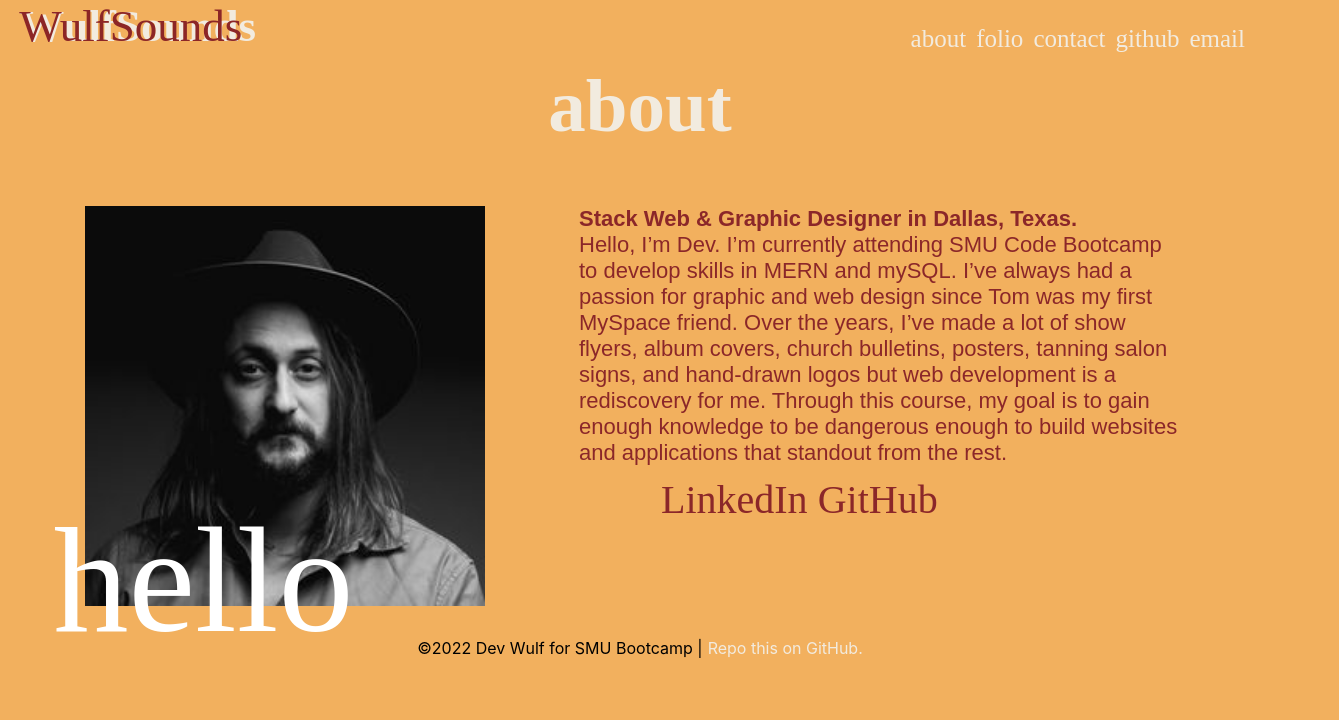
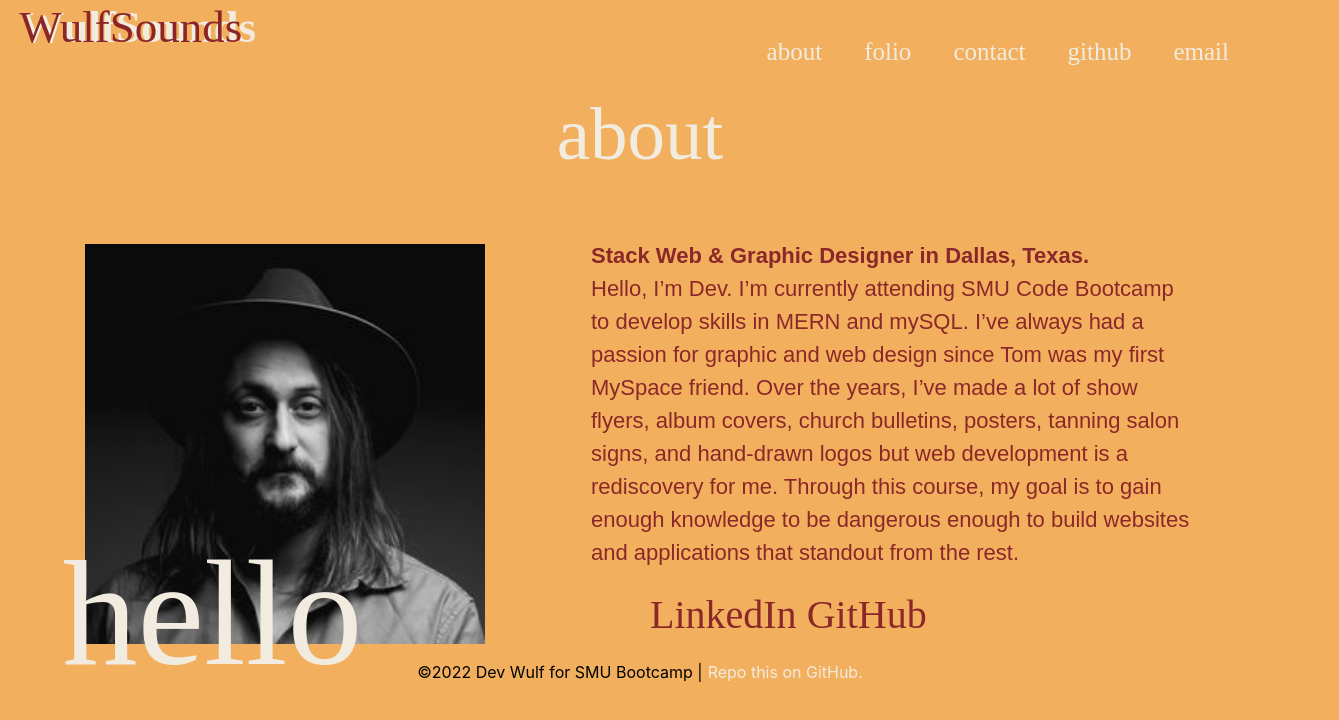
Before and after one commit to wulfsounds/folio-v3, a React (Create React App) app: page /about in a window 1280 px wide. Shown: the top 720 px of the page, 1339 px wide, since content can reach past the window. Built offline with nearby package versions, Linux system fonts and the light colour scheme; a web font is replaced by a local one.

Commit message:
update Footers, contact page, bootstrap

```diff
--- a/public/index.html
+++ b/public/index.html
@@ -26,6 +26,7 @@
     <!--------- The Following is code from the author @wulfsounds ----------->
     <!-- Third-Party Fonts.css -->
     <link rel="stylesheet" href="https://use.typekit.net/bne8ghy.css">
+    <link rel="stylesheet" href="https://cdn.jsdelivr.net/npm/bootstrap@4.6.1/dist/css/bootstrap.min.css" integrity="sha384-zCbKRCUGaJDkqS1kPbPd7TveP5iyJE0EjAuZQTgFLD2ylzuqKfdKlfG/eSrtxUkn" crossorigin="anonymous">
     <!----------------------------------------------------------------------->
     <title>React App</title>
   </head>
--- a/src/components/Footer.js
+++ b/src/components/Footer.js
@@ -2,7 +2,7 @@ import React from "react";
 
 function Footer() {
     return (
-        <footer>
+        <footer className="home-foot">
         ©2022 Dev Wulf for SMU Bootcamp | <span><a href="https://github.com/wulfsounds/portfolio">Repo this on GitHub.</a></span>
       </footer>
     )
--- a/src/components/Form.js
+++ b/src/components/Form.js
@@ -1,8 +1,9 @@
 import React, { useState } from "react";
 import bootstrap from "bootstrap";
-import "../../src/main2.css"
+import "../../src/main2.css";
 
-const FORM_ENDPOINT = "https://public.herotofu.com/v1/758cd9e0-cb75-11ec-a557-034a17e2da28"; //herotofu form link goes here
+const FORM_ENDPOINT =
+	"https://public.herotofu.com/v1/758cd9e0-cb75-11ec-a557-034a17e2da28"; //herotofu form link goes here
 
 const Form = () => {
 	const [submitted, setSubmitted] = useState(false);
@@ -13,7 +14,7 @@ const Form = () => {
 	};
 
 	if (submitted) {
-		return(
+		return (
 			<>
 				<h4 id="splash-text">Thank You!</h4>
 				<p className="say-it">I'll be in touch soon!</p>
@@ -21,27 +22,60 @@ const Form = () => {
 		);
 	}
 
-	return(
+	return (
+		<>
+			<main className="container col-12">
 				<form
+					className="container col-12"
 					action={FORM_ENDPOINT}
 					onSubmit={handleSubmit}
 					method="POST"
 					target="_blank"
 				>
-			<div className="form-group">
-				<input className="form-control" type="text" placeholder="Name" name="name" required />
+					<h3 className="contact-title">contact</h3>
+					<div className="form-group col-4">
+						<input
+							className="form-control"
+							type="text"
+							placeholder="Name"
+							name="name"
+							required
+						/>
 					</div>
-			<div className="form-group">
-				<input type="email" placeholder="Email" name="email" required />
+					<div className="form-group col-4">
+						<input
+						className="form-control"
+							type="email"
+							placeholder="Email"
+							name="email"
+							required
+						/>
 					</div>
-			<div className="form-group">
-				<textarea placeholder="Message" name="message" required />
+					<div className="form-group col-4">
+						<textarea
+						className="form-control"
+							placeholder="Message"
+							name="message"
+							required
+						/>
 					</div>
 					<div>
-				<button className="btn btn-primary" type="submit">Send Message</button>
+						<button className="btn btn-primary" type="submit">
+							Send Message
+						</button>
 					</div>
 				</form>
-	)
-}
+			</main>
+			<footer className="contact-foot">
+				©2022 Dev Wulf for SMU Bootcamp |{" "}
+				<span>
+					<a href="https://github.com/wulfsounds/portfolio">
+						Repo this on GitHub.
+					</a>
+				</span>
+			</footer>
+		</>
+	);
+};
 
 export default Form;
--- a/src/components/Project.js
+++ b/src/components/Project.js
@@ -145,6 +145,14 @@ function Project() {
 					</p>
 				</div>
 			</section>
+			<footer className="folio-foot">
+				©2022 Dev Wulf for SMU Bootcamp |{" "}
+				<span>
+					<a href="https://github.com/wulfsounds/portfolio">
+						Repo this on GitHub.
+					</a>
+				</span>
+			</footer>
 		</>
 	);
 }
--- a/src/css/about.css
+++ b/src/css/about.css
@@ -1,7 +1,7 @@
 .profile-pic {
     width: 400px;
     margin-top: 2em;
-    margin-left: 9em;
+    margin-left: 0em;
 }
 
 main {
@@ -15,7 +15,7 @@ h3 {
     font-size: 150px;
     font-weight: 400;
     font-style: normal;
-    color: #FFF;
+    color: #F2EBDF;
     margin-top: -0.75em;
     margin-left: 1.02em;
     width: 630px;
@@ -30,7 +30,7 @@ h3 {
     font-size: 22px;
     width: 600px;
     margin-top: -26em;
-    margin-left: 29em;
+    margin-left: 23em;
 }
 
 .bio {
@@ -44,23 +44,32 @@ img {
 
 .about-box {
     margin-top: 25px;
-    margin-bottom: 230px;
+    margin-bottom: 0;
 }
 
 .about-foot {
-    margin-top: -115px;
+    margin-top: 15px;
 }
 
 .hello {
     font-family: mighty-slab, serif;
     font-style: normal;
-    margin-left: .75em;
+    margin-left: -.15em;
     margin-top: -.45em;
 }
 
 .page-title {
-    font-family: lust;
+    font-family: mighty-slab, serif;
+    font-weight: normal;
     font-size: 75px;
+}
+
+.contact-title {
+    margin: -40px 15px 30px 0px;
+    font-family: mighty-slab, serif;
+    font-weight: normal;
+    font-size: 75px;
+    text-align: center;
 }
 
 .contact {
@@ -74,6 +83,6 @@ img {
 
 
 .contact-icons {
-    margin-left: 710px;
+    margin-left: 555px;
     margin-top: 10px;
 }
--- a/src/main2.css
+++ b/src/main2.css
@@ -41,7 +41,8 @@ li {
 
 .folio-title {
     margin-left: 620px;
-    font-family: lust;
+    font-family: mighty-slab, serif;
+    font-weight: normal;
     font-size: 75px;
 
 }
@@ -70,7 +71,7 @@ li {
     display: flex;
     flex-direction: row;
     align-content: center;
-    margin-right: -25px;
+    margin-right: 0px;
     margin-left: 480px;
     margin-top: 20px;
 }
@@ -79,7 +80,7 @@ li {
     display: flex;
     flex-direction: row;
     align-content: center;
-    margin-right: -25px;
+    margin-right: 0px;
     margin-left: 540px;
     margin-top: 20px;
 }
@@ -342,6 +343,8 @@ p {
 main {
     display: flex;
     flex-direction: column;
+    justify-content: center;
+    align-content: center;
 }
 
 #splash-text {
@@ -396,12 +399,41 @@ img {
 
 footer {
     display: flex;
-    margin: 140px 0 10px 0;
+    margin: 65px 0 10px 0;
     justify-content: center;
     align-items: center;
     color: #000
+}
+.home-foot {
+    margin: 65px 0 10px 0;
+}
+
+.folio-foot {
+    margin: 50px 0 25px 0;
 }
 
 span {
     margin-left: -5px;
 }
+
+/* Contact Page Form */
+
+form {
+    display: flex;
+    flex-direction: column;
+    justify-content: center;
+    align-items: center;
+}
+
+input {
+    width: 320px;
+}
+
+textarea {
+    width: 320px;
+    height: 300px;
+}
+
+.contact-foot {
+    margin: 290px 0 10px 0;
+}
--- a/src/pages/Contact.js
+++ b/src/pages/Contact.js
@@ -12,7 +12,6 @@ function Contact() {
 			<Header />
 			<Nav />
 				<Form />
-			<Footer />
 		</>
 	);
 }
--- a/src/pages/Folio.js
+++ b/src/pages/Folio.js
@@ -13,7 +13,6 @@ const FolioPage = (props) => {
 		<Header />
 		<Nav />
 		<Project />
-		<Footer />
     </>
   )
 }
```
Also changed, not shown: src/pages/About.js (+31 -17 lines). Lines whose indentation alone changed are shown as unchanged.
